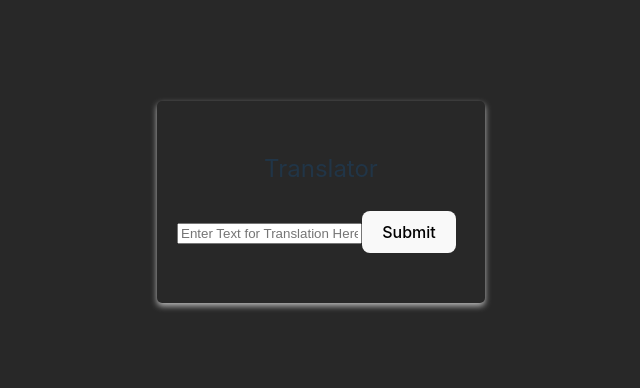
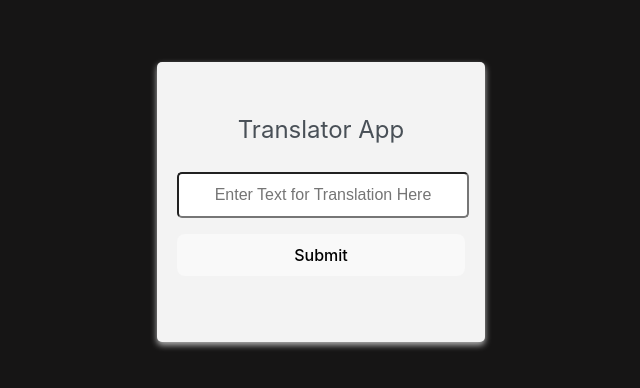
Before and after one commit to pkannan3/sign-language-translation-tool, a React (Vite) app in the folder frontend/: page / in a window 1280 px wide. Shown: the part 198-586 px from the top of the page, without its empty margins (319-959 px from the left). Built offline with nearby package versions, Linux system fonts and the light colour scheme.

Commit message:
CSS final touches

```diff
--- a/frontend/src/App.css
+++ b/frontend/src/App.css
@@ -42,7 +42,7 @@
 } */
 
 body {
-  background-color: rgb(40, 40, 40);
+  background-color: #161515;
   display: flex;
   justify-content: center;
   align-items: center;
@@ -50,6 +50,7 @@ body {
 }
 
 .card {
+  background-color: #f3f3f3;
   box-shadow: 0 3px 6px rgb(184, 184, 184);
   border-radius: 5px;
   padding: 50px 20px;
@@ -58,5 +59,37 @@ body {
 .card-title {
   text-align: center;
   font-size: 1.5rem;
+  color: #495057;
   margin-bottom: 1.5rem;
 }
+
+.form-control {
+  text-align: center;
+  font-size: 1rem;
+  border-radius: 5px;
+  padding: 0.75rem 0;
+  margin-bottom: 1rem;
+  width: 100%;
+}
+
+button {
+  font-size: 1rem;
+  width: 100%;
+  border-radius: 5px;
+  border: none;
+  margin-bottom: 1rem;
+  /*background-color: ;*/
+}
+
+.response-message, .error-message {
+  font-size: 1rem;
+  text-align: center;
+}
+
+.response-message {
+  color: green;
+}
+
+.error-message {
+  color: red;
+}
--- a/frontend/src/components/Translator.jsx
+++ b/frontend/src/components/Translator.jsx
@@ -54,23 +54,23 @@ function Translator() {
     }
 
     return (
-        <Card style={{ width: '18rem' }}>
+        <Card className='card' style={{ width: '18rem' }}>
             <Card.Body>
-                <Card.Title>
-                    Translator
+                <Card.Title className='card-title'>
+                    Translator App
                 </Card.Title>
                 <Form onSubmit={handleSubmit}>
-                <Form.Control value={input} onChange={handleInputChange} size="lg" type="text" placeholder="Enter Text for Translation Here" />
+                <Form.Control className='form-control' value={input} onChange={handleInputChange} size="lg" type="text" placeholder="Enter Text for Translation Here" />
                 <Button variant="secondary" size="lg" type="submit">
                     Submit
                 </Button>
                 </Form>
                 {/* conditionally populate */}
                 {responseMessage ? (
-                    <div>{responseMessage}</div>
+                    <div className='response-message'>{responseMessage}</div>
                 ) : null}
                 {errorMessage ? (
-                    <div>{errorMessage}</div>
+                    <div className='error-message'>{errorMessage}</div>
                 ) : null}
             </Card.Body>
         </Card>
```
